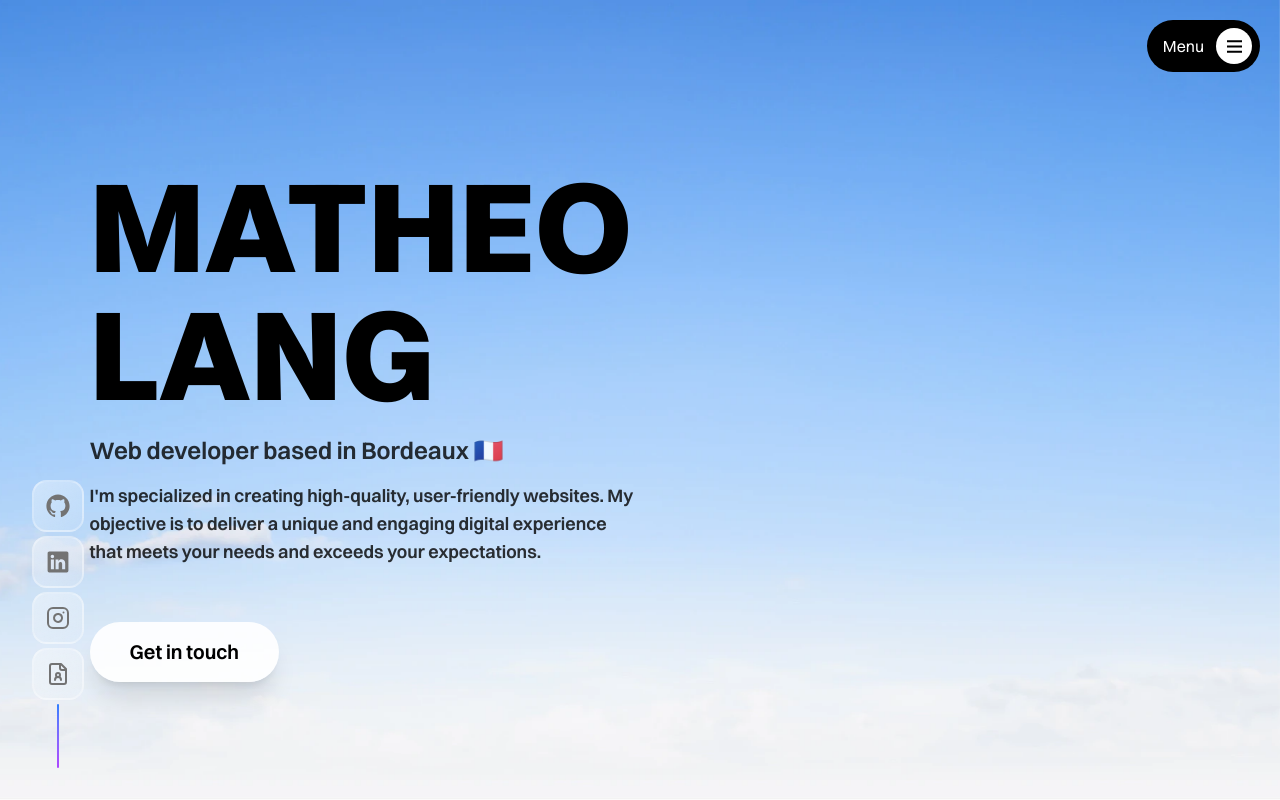
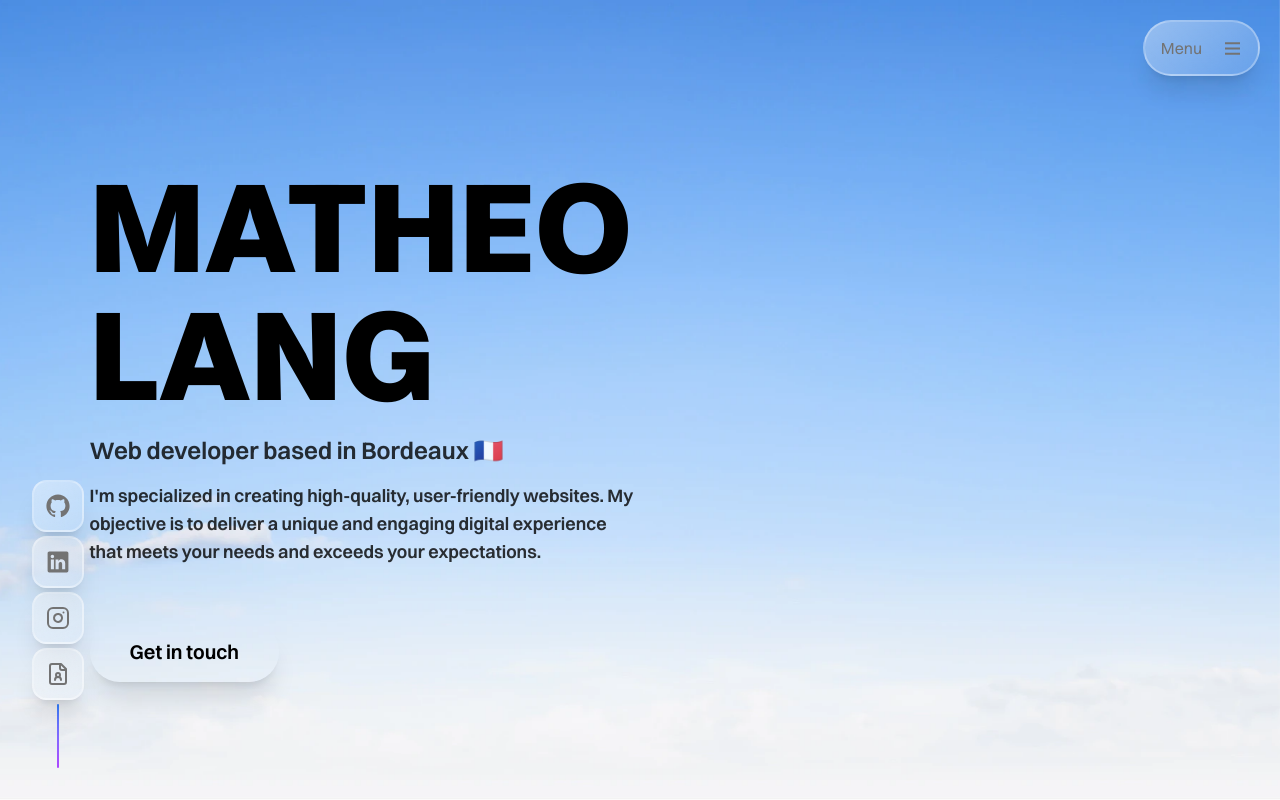
Before and after one commit to Matsuel/portfolio, a Next.js app: page / in a window 1280 px wide. Shown: the top 800 px of the page. Built offline with nearby package versions, Linux system fonts and the light colour scheme.

Commit message:
feat: ajout glassmorphisme

```diff
--- a/src/components/Footer.tsx
+++ b/src/components/Footer.tsx
@@ -3,7 +3,7 @@ import { socials, SOCIALS } from '../../constants/socials'
 
 const Footer = () => {
     return (
-        <footer className='w-full h-auto flex flex-col items-center justify-center bg-background text-text p-4'>
+        <footer className='w-full h-auto flex flex-col items-center justify-center text-text p-4'>
 
             <div className='flex md:flex-col md:fixed left-8 bottom-8 flex-row items-center justify-center gap-1'>
                 {socials.map((social, index) => (
@@ -11,7 +11,7 @@ const Footer = () => {
                         key={index}
                         href={social.link}
                         target='_blank'
-                        className='flex items-center justify-center p-3 rounded-glassmorphism transition-colors duration-300 text-neutral-500 hover:text-foreground border-2 border-glassmorphism-border backdrop-blur-glassmorphism   bg-[linear-gradient(145deg,_rgba(255,255,255,0.4)_0%,_rgba(255,255,255,0.1)_100%)]  '
+                        className='flex items-center justify-center p-3 rounded-glassmorphism transition-colors duration-300 text-neutral-500 hover:text-foreground border-2 border-glassmorphism-border backdrop-blur-glassmorphism bg-[linear-gradient(145deg,_rgba(255,255,255,0.4)_0%,_rgba(255,255,255,0.1)_100%)] shadow-xl'
 
 
                     >
--- a/src/components/Hero.tsx
+++ b/src/components/Hero.tsx
@@ -35,7 +35,7 @@ const Hero = () => {
                 initial={{ opacity: 0, y: 40 }}
                 animate={{ opacity: 1, y: 0 }}
                 transition={{ delay: 2.1, duration: 0.8, type: "spring" }}
-                className="self-start w-auto mt-10 px-10 py-4 bg-white/90 hover:bg-white text-black font-semibold rounded-full shadow-xl text-xl transition-all duration-200 focus:outline-none cursor-pointer"
+                className="self-start w-auto mt-10 px-10 py-4  font-semibold rounded-full shadow-xl text-xl focus:outline-none cursor-pointer "
             >
                 Get in touch
             </motion.a>
--- a/src/components/navbar/Button.tsx
+++ b/src/components/navbar/Button.tsx
@@ -1,5 +1,4 @@
 "use client";
-import React from "react";
 import { useNavbar } from "../../../contexts/NavbarContext";
 
 const NavbarButton = () => {
@@ -7,11 +6,11 @@ const NavbarButton = () => {
 
     return (
         <button
-            className='fixed cursor-pointer top-5 right-5 h-auto flex flex-row items-center gap-3 bg-black text-white rounded-full p-2 z-30'
+            className='fixed cursor-pointer top-5 right-5 h-auto flex flex-row items-center gap-3 transition-colors duration-300 text-neutral-500 hover:text-black rounded-full shadow-xl p-2 z-30 border-2 border-glassmorphism-border backdrop-blur-glassmorphism bg-[linear-gradient(145deg,_rgba(255,255,255,0.4)_0%,_rgba(255,255,255,0.1)_100%)]'
             onClick={() => setIsMenuOpen(!isMenuOpen)}
         >
             <h2 className='ml-2'>Menu</h2>
-            <div className='w-9 h-9 bg-white rounded-full flex items-center justify-center'>
+            <div className='w-9 h-9 rounded-full flex items-center justify-center'>
                 <NavbarIcon
                     isMenuOpen={isMenuOpen}
                     size={25}
@@ -24,11 +23,13 @@ const NavbarButton = () => {
 interface NavbarIconProps {
     size?: number;
     isMenuOpen: boolean;
+    color?: string;
 }
 
 const NavbarIcon = ({
     size = 50,
-    isMenuOpen
+    isMenuOpen,
+    color = "currentColor"
 }: NavbarIconProps) => {
 
 
@@ -39,7 +40,8 @@ const NavbarIcon = ({
         >
             <svg width={size} height={size} viewBox="0 0 100 100">
                 <path
-                    className="fill-none stroke-black stroke-8"
+                    stroke={color}
+                    className="fill-none stroke-8"
                     style={{
                         strokeDasharray: isMenuOpen ? "90 207" : "60 207",
                         strokeDashoffset: isMenuOpen ? -134 : 0,
@@ -48,7 +50,8 @@ const NavbarIcon = ({
                     d="M 20,29.000046 H 80.000231 C 80.000231,29.000046 94.498839,28.817352 94.532987,66.711331 94.543142,77.980673 90.966081,81.670246 85.259173,81.668997 79.552261,81.667751 75.000211,74.999942 75.000211,74.999942 L 25.000021,25.000058"
                 />
                 <path
-                    className="fill-none stroke-black stroke-8"
+                    stroke={color}
+                    className="fill-none stroke-8"
                     style={{
                         strokeDasharray: isMenuOpen ? "1 60" : "60 60",
                         strokeDashoffset: isMenuOpen ? -30 : 0,
@@ -57,7 +60,8 @@ const NavbarIcon = ({
                     d="M 20,50 H 80"
                 />
                 <path
-                    className="fill-none stroke-black stroke-8"
+                    stroke={color}
+                    className="fill-none stroke-8"
                     style={{
                         strokeDasharray: isMenuOpen ? "90 207" : "60 207",
                         strokeDashoffset: isMenuOpen ? -134 : 0,
```
